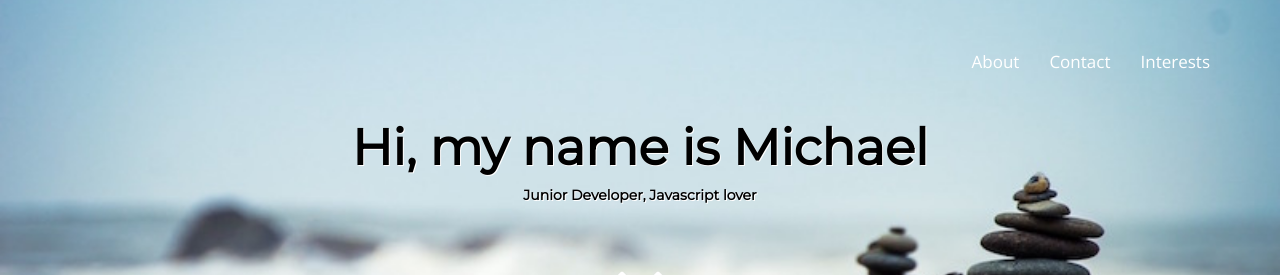
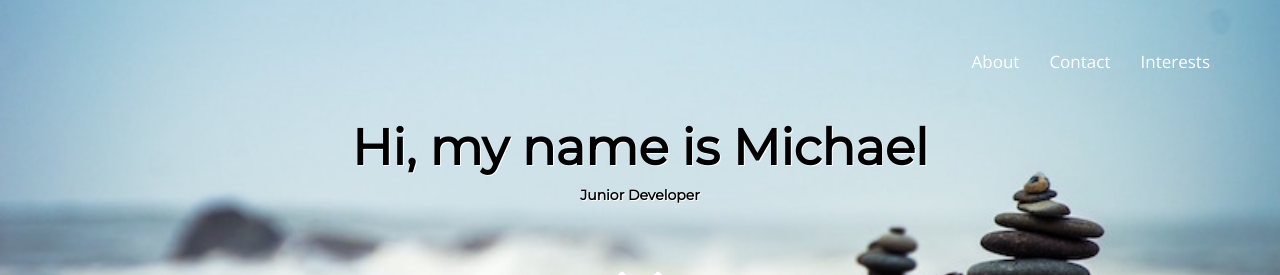
Before and after one commit to Michaelwilsonm/michaelwilsonm.github.io, a plain HTML site: page index.html in a window 1280 px wide. Shown: the top 275 px of the page. Drawn offline with nearby package versions, Linux system fonts and the light colour scheme.

Commit message:
remove "javascript lover"

```diff
--- a/index.html
+++ b/index.html
@@ -35,7 +35,7 @@
         </ul>
       </nav>
       <h1>Hi, my name is Michael</h1>
-      <p class="banner-p">Junior Developer, Javascript lover</p>
+      <p class="banner-p">Junior Developer</p>
       <div class="chevron_box">
         <a href="#about" class="fa fa-chevron-down fa-4x"></a>
       </div>
```
